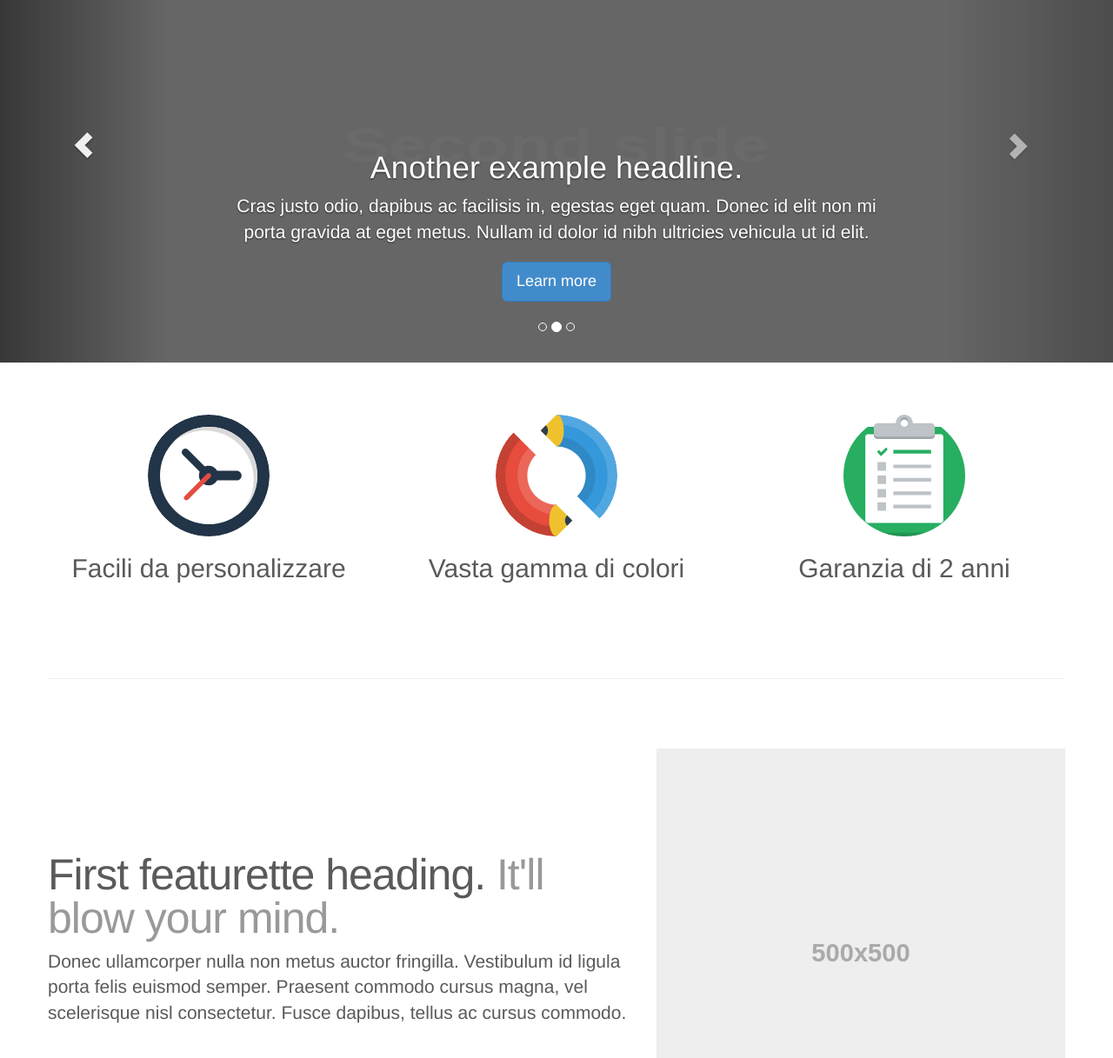
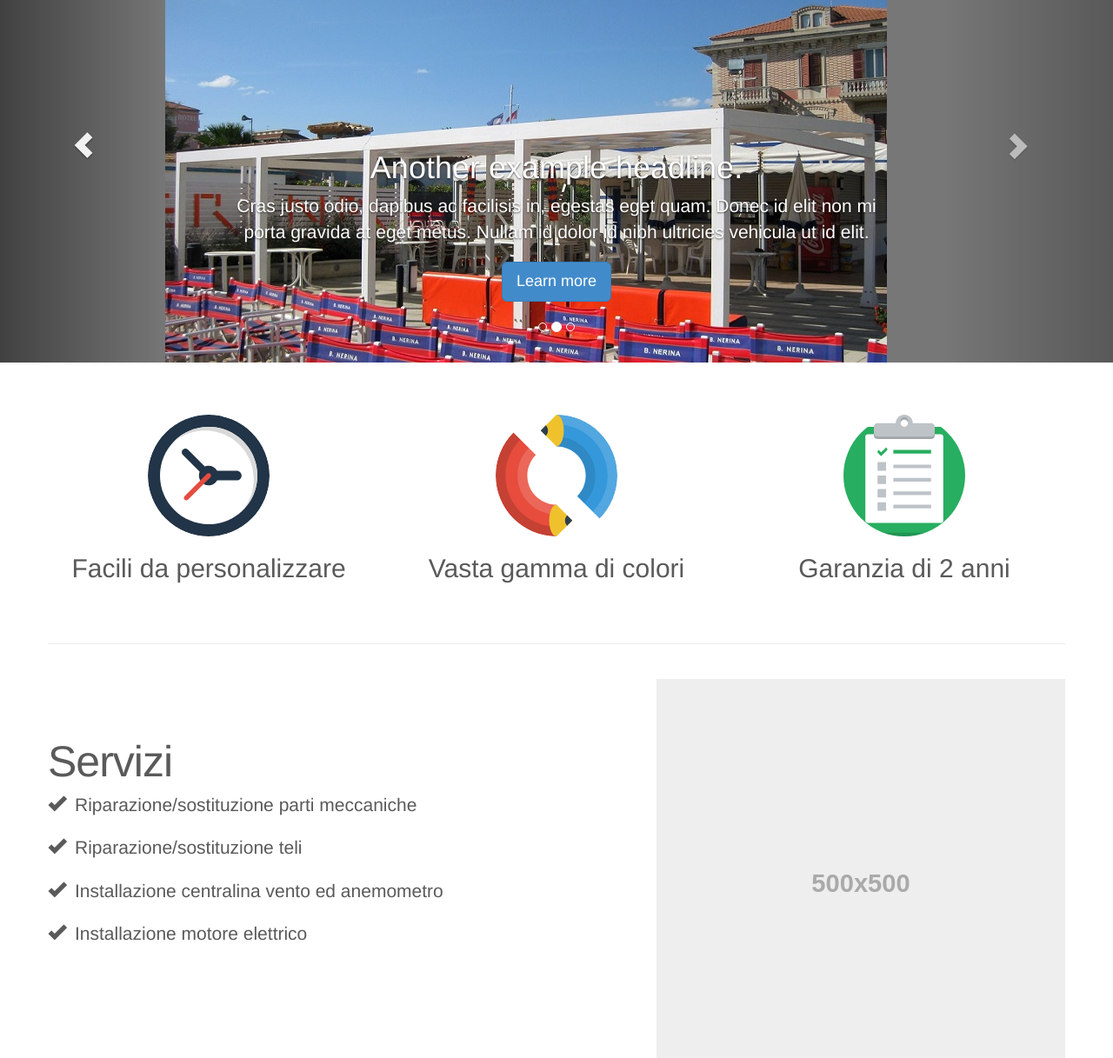
Before and after one commit to MicheleMannino/manninotende, a plain HTML site: page index.html in a window 1280 px wide. Shown: the part 83-1300 px from the top of the page at 87% size. Drawn offline with nearby package versions, Linux system fonts and the light colour scheme.

Commit message:
Added images into carousel

```diff
--- a/css/main.css
+++ b/css/main.css
@@ -26,6 +26,10 @@ body {
   right: 0;
   left: 0;
   z-index: 20;
+}
+
+.marginRightGlyphicon {
+  margin-right: 10px;
 }
 
 /* Flip around the padding for proper display in narrow viewports */
@@ -97,7 +101,7 @@ body {
 ------------------------- */
 
 .featurette-divider {
-  margin: 80px 0; /* Space out the Bootstrap <hr> more */
+  margin: 40px 0; /* Space out the Bootstrap <hr> more */
 }
 
 /* Thin out the marketing headings */
@@ -147,6 +151,12 @@ body {
     line-height: 1.4;
   }
 
+  .carousel-item {
+    margin: auto;
+    width: 900px;
+    height: 500px;
+  }
+
   .featurette-heading {
     font-size: 50px;
   }
@@ -154,6 +164,6 @@ body {
 
 @media (min-width: 992px) {
   .featurette-heading {
-    margin-top: 120px;
+    margin-top: 70px;
   }
 }
--- a/index.html
+++ b/index.html
@@ -70,7 +70,9 @@
       </ol>
       <div class="carousel-inner">
         <div class="item active">
-          <img data-src="holder.js/900x500/auto/#777:#7a7a7a/text:First slide" alt="First slide">
+          <div class="carousel-item">
+            <img src="images/img_1_3.jpg"/>
+          </div>
           <div class="container">
             <div class="carousel-caption">
               <h1>Example headline.</h1>
@@ -80,7 +82,9 @@
           </div>
         </div>
         <div class="item">
-          <img data-src="holder.js/900x500/auto/#666:#6a6a6a/text:Second slide" alt="Second slide">
+          <div class="carousel-item">
+            <img src="images/img_1_1.jpg"/>
+          </div>
           <div class="container">
             <div class="carousel-caption">
               <h1>Another example headline.</h1>
@@ -90,7 +94,9 @@
           </div>
         </div>
         <div class="item">
-          <img data-src="holder.js/900x500/auto/#555:#5a5a5a/text:Third slide" alt="Third slide">
+          <div class="carousel-item">
+            <img src="images/img_1_2.jpg"/>
+          </div>
           <div class="container">
             <div class="carousel-caption">
               <h1>One more for good measure.</h1>
@@ -133,10 +139,13 @@
 
       <hr class="featurette-divider">
 
-      <div class="row featurette">
+      <div id="services" class="row featurette">
         <div class="col-md-7">
-          <h2 class="featurette-heading">First featurette heading. <span class="text-muted">It'll blow your mind.</span></h2>
-          <p class="lead">Donec ullamcorper nulla non metus auctor fringilla. Vestibulum id ligula porta felis euismod semper. Praesent commodo cursus magna, vel scelerisque nisl consectetur. Fusce dapibus, tellus ac cursus commodo.</p>
+          <h2 class="featurette-heading">Servizi</h2>
+            <p class="lead"><span class="glyphicon glyphicon-ok marginRightGlyphicon"></span>Riparazione/sostituzione parti meccaniche</p>
+            <p class="lead"><span class="glyphicon glyphicon-ok marginRightGlyphicon"></span>Riparazione/sostituzione teli</p>
+            <p class="lead"><span class="glyphicon glyphicon-ok marginRightGlyphicon"></span>Installazione centralina vento ed anemometro</p>
+            <p class="lead"><span class="glyphicon glyphicon-ok marginRightGlyphicon"></span>Installazione motore elettrico</p>
         </div>
         <div class="col-md-5">
           <img class="featurette-image img-responsive" data-src="holder.js/500x500/auto" alt="Generic placeholder image">
```
Also changed, not shown: gallery.html (+2 -2 lines).
